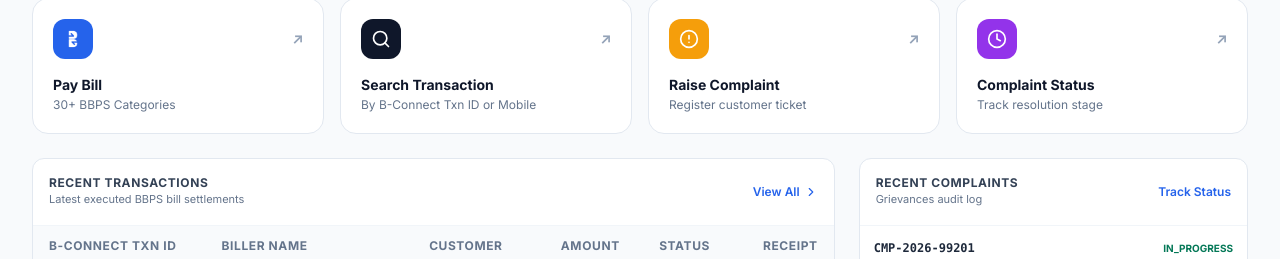
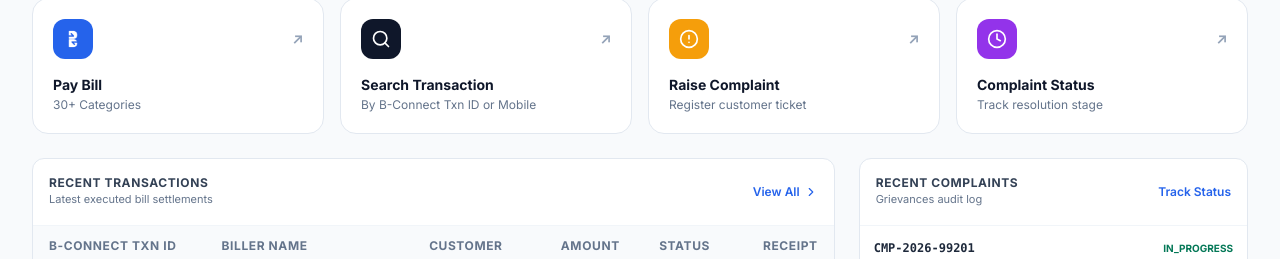
Before and after one commit to SubrahmanyamSrighakollapu/travelling-fe, a Next.js app: page /bbps/dashboard in a window 1280 px wide. Shown: the part 167-426 px from the top of the page. Built offline with nearby package versions, Linux system fonts and the light colour scheme.

Commit message:
feat: implement BBPS retailer overview dashboard with quick actions and data tables

```diff
--- a/app/bbps/dashboard/page.tsx
+++ b/app/bbps/dashboard/page.tsx
@@ -44,7 +44,7 @@ export default function BBPSDashboardPage() {
                 <h3 className="text-sm font-bold text-slate-900 group-hover:text-blue-600 transition-colors">
                   Pay Bill
                 </h3>
-                <p className="text-xs text-slate-500 mt-0.5">30+ BBPS Categories</p>
+                <p className="text-xs text-slate-500 mt-0.5">30+ Categories</p>
               </div>
             </Link>
 
@@ -120,7 +120,7 @@ export default function BBPSDashboardPage() {
             <div className="p-4 border-b border-slate-100 flex items-center justify-between">
               <div>
                 <h3 className="text-xs font-bold uppercase tracking-wider text-slate-700">Recent Transactions</h3>
-                <p className="text-[11px] text-slate-500">Latest executed BBPS bill settlements</p>
+                <p className="text-[11px] text-slate-500">Latest executed bill settlements</p>
               </div>
               <Link
                 href="/bbps/transaction-search"
```
